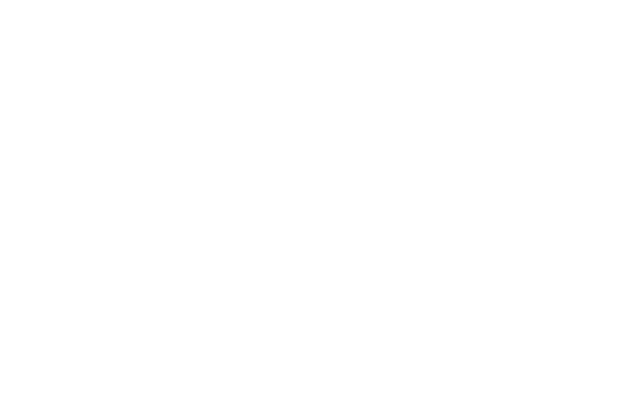
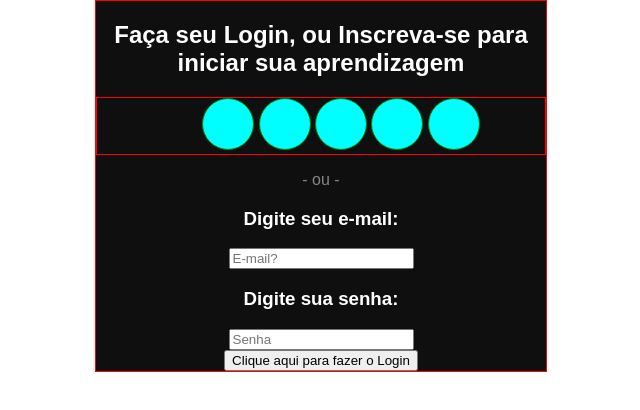
Before and after one commit to Teixeira00/TreinoFrontend, a plain HTML site: page projeto2/index.html in a window 1280 px wide. Shown: the whole page, without its empty margins (319-959 px from the left). Drawn offline with Linux system fonts and the light colour scheme.

Commit message:
atualizado

```diff
--- a/projeto2/css/style.css
+++ b/projeto2/css/style.css
@@ -0,0 +1,45 @@
+*{
+    font-family: Arial, Helvetica, sans-serif;
+}
+
+body{
+    margin: 0;
+    padding: 0;
+}
+
+.bloco{
+    border: 1px solid red;
+    max-width: 450px;
+    margin: auto;
+    color: white;
+    background-color: rgb(15, 15, 15);
+
+}
+
+.container{
+    text-align: center;
+}
+
+/* .container-center{
+    text-align: center;
+} */
+
+.or{
+    color: rgb(134, 134, 134);
+}
+
+ul{
+    border: 1px solid red;
+}
+
+li{
+    width: 50px;
+    height: 50px;
+    background-color: aqua;
+    border-radius: 50%;
+    list-style: none;
+    display: inline-block;
+    border: 1px solid green;
+
+    /* margin-right: 10px; */
+}
--- a/projeto2/index.html
+++ b/projeto2/index.html
@@ -2,10 +2,36 @@
 <html lang="pt-br">
 <head>
     <meta charset="UTF-8">
-    <title>Projeto2</title>
+    <title>Login</title>
     <link rel="stylesheet" href="./css/style.css">
 </head>
 <body>
+    <div class="bloco">
+        <div class="container">
+            <div class="container-center">
+                <h2>Faça seu Login, ou Inscreva-se para iniciar sua aprendizagem</h2>
+                <ul class="social-icons">
+                    <li class="facebook"> <a href="..." target="_blank"></a></li>
+                    <li class="twitter"></li>
+                    <li class="linkedin"></li>
+                    <li class="google"></li>
+                    <li class="apple"></li>
+                </ul>
+                <div class="or">- ou -</div>
+            </div>
+
+
+
+            <form>
+                <h3>Digite seu e-mail:</h3>
+                <input type="email" placeholder="E-mail?">
+                <h3>Digite sua senha:</h3>
+                <input type="text" placeholder="Senha"><br>
+                <input type="submit" value="Clique aqui para fazer o Login">
+            </form>
+
+        </div>
+    </div>
 
 </body>
 </html>
```
Also changed, not shown: projeto2/images/apple.png (added), projeto2/images/facebook.png (added), projeto2/images/google.png (added), projeto2/images/linkedin.png (added), projeto2/images/twitter.png (added).
